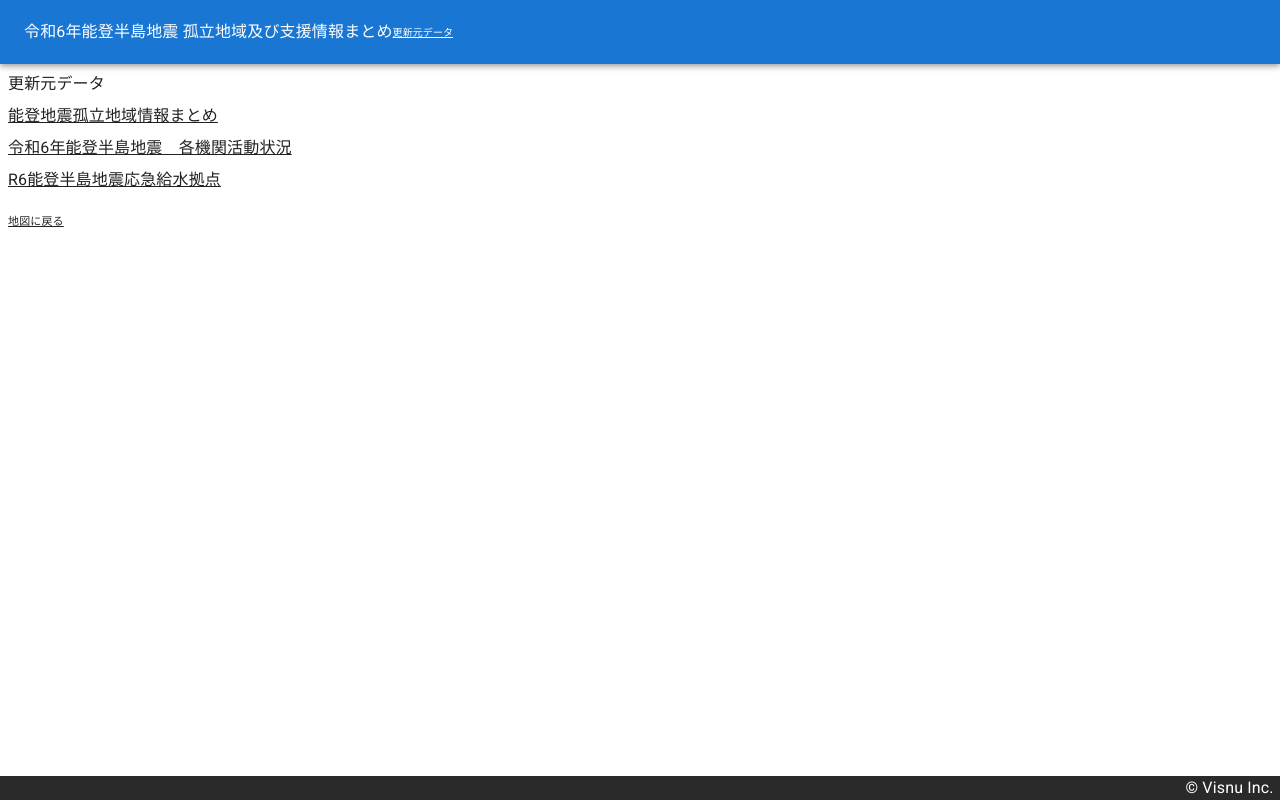
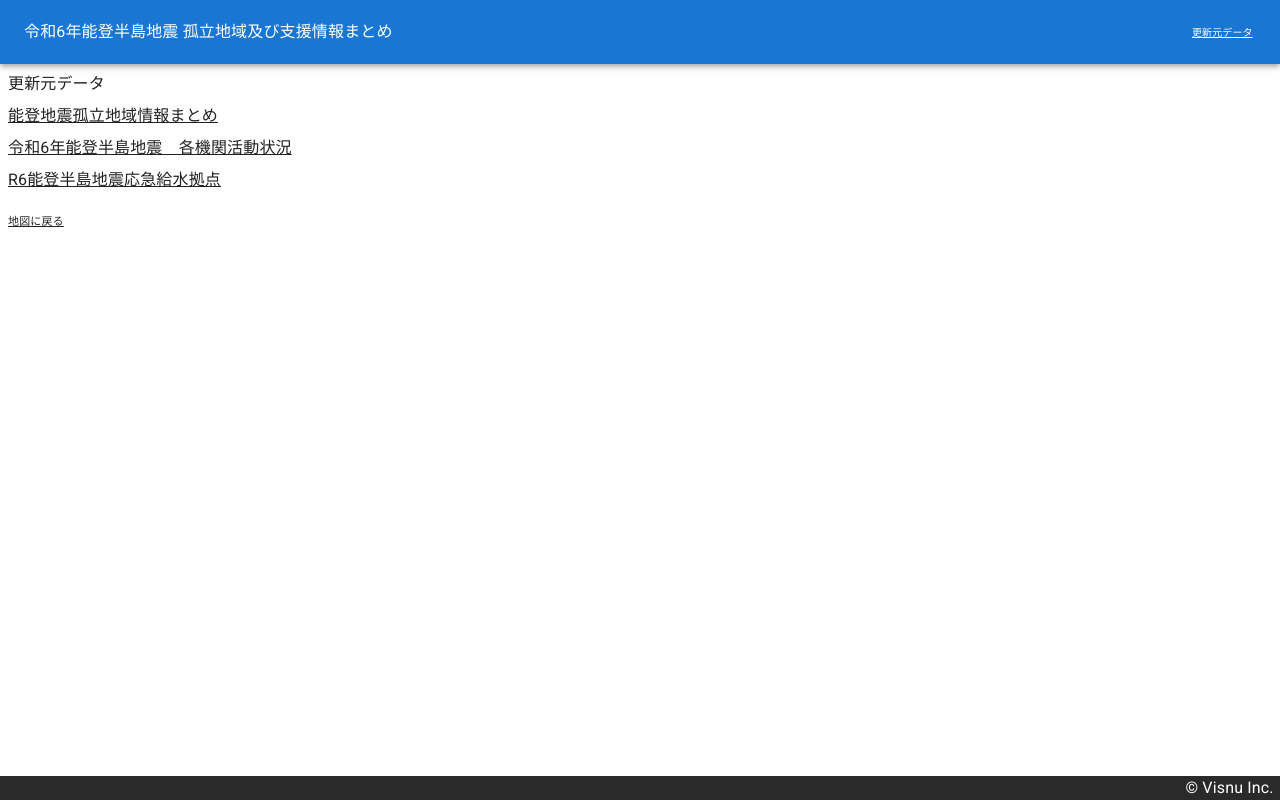
Before and after one commit to Visnu-Inc/noto-earthquake-map, a React (Create React App) app in the folder packages/client/: page /data in a window 1280 px wide. Built offline with nearby package versions, Linux system fonts and the light colour scheme; no server answers.

Commit message:
change activity layer source and fix header

```diff
--- a/packages/client/src/components/atoms/Header.tsx
+++ b/packages/client/src/components/atoms/Header.tsx
@@ -1,29 +1,29 @@
-import {
-  AppBar,
-  Container,
-  Stack,
-  Toolbar,
-  Typography,
-} from '@mui/material';
-import { Link } from './Link'
+import { AppBar, Container, Stack, Toolbar, Typography } from "@mui/material";
+import { Link } from "./Link";
 
 export function Header() {
   return (
-    <AppBar position="relative" >
+    <AppBar position="relative">
       <Container maxWidth="xl">
         <Toolbar sx={{ display: "flex" }} disableGutters>
-          <Link to="/" sx={{ textDecoration: 'none' }}>
-            <Typography component="div" sx={{ flexGrow: 1, wordBreak:"auto-phrase", fontSize:16 }}>
-              令和6年能登半島地震 <wbr/>孤立地域及び支援情報まとめ
+          <Link to="/" sx={{ textDecoration: "none", flexGrow: 1 }}>
+            <Typography
+              component="div"
+              sx={{ wordBreak: "auto-phrase", fontSize: 16 }}
+            >
+              令和6年能登半島地震 <wbr />
+              孤立地域及び支援情報まとめ
             </Typography>
           </Link>
           <Stack>
             <Link to="/data">
-              <Typography fontSize={10} sx={{ minWidth: '64px' }}>更新元データ</Typography>
+              <Typography fontSize={10} sx={{ minWidth: "64px" }}>
+                更新元データ
+              </Typography>
             </Link>
           </Stack>
         </Toolbar>
       </Container>
     </AppBar>
-  )
+  );
 }
--- a/packages/client/src/components/pages/Data/index.tsx
+++ b/packages/client/src/components/pages/Data/index.tsx
@@ -1,11 +1,6 @@
-import {
-  Link as MuiLink,
-  Stack,
-  Box,
-  Typography,
-} from '@mui/material'
-import { Layout } from '../../Layout'
-import { Link } from '../../atoms/Link'
+import { Link as MuiLink, Stack, Box, Typography } from "@mui/material";
+import { Layout } from "../../Layout";
+import { Link } from "../../atoms/Link";
 
 export default function Data() {
   return (
@@ -24,7 +19,7 @@ export default function Data() {
         <Box sx={{ mt: 1 }}>
           <MuiLink
             color="inherit"
-              href="https://www.google.com/maps/d/u/0/edit?mid=1PWNOtM4Zbmz-yr92ftQ6NQvp3K6fh30&usp=sharing"
+            href="https://www.google.com/maps/d/u/0/viewer?mid=1PWNOtM4Zbmz-yr92ftQ6NQvp3K6fh30&ll=36.665837067784196%2C137.52761999999998&z=8"
             target="_blank"
           >
             令和6年能登半島地震　各機関活動状況
--- a/packages/client/src/components/pages/Map/StatusController.tsx
+++ b/packages/client/src/components/pages/Map/StatusController.tsx
@@ -1,20 +1,20 @@
-import { useEffect, useState } from 'react'
-import { styled } from '@mui/material/styles'
+import KeyboardDoubleArrowLeftIcon from "@mui/icons-material/KeyboardDoubleArrowLeft";
 import {
   Card,
+  CardActions,
   CardContent,
-  CardActions,
-  FormGroup,
-  FormControlLabel,
   Checkbox,
   Collapse,
+  FormControlLabel,
+  FormGroup,
   IconButton,
+  Stack,
+  Typography,
   type IconButtonProps,
-  Stack,
-  Typography
-} from '@mui/material'
-import KeyboardDoubleArrowLeftIcon from '@mui/icons-material/KeyboardDoubleArrowLeft'
-import { type DataSources, type StatusList } from '.';
+} from "@mui/material";
+import { styled } from "@mui/material/styles";
+import { useEffect, useState } from "react";
+import { type DataSources, type StatusList } from ".";
 
 export type StatusControllerProps = {
   statusList: StatusList | null;
@@ -27,12 +27,12 @@ const Expand = styled((props: IconButtonProps & { expand: boolean }) => {
   const { expand, ...other } = props;
   return <IconButton {...other} />;
 })(({ theme, expand }) => ({
-  transform: !expand ? 'rotate(0deg)' : 'rotate(180deg)',
-  marginLeft: 'auto',
-  transition: theme.transitions.create('transform', {
-    duration: theme.transitions.duration.shortest
-  })
-}))
+  transform: !expand ? "rotate(0deg)" : "rotate(180deg)",
+  marginLeft: "auto",
+  transition: theme.transitions.create("transform", {
+    duration: theme.transitions.duration.shortest,
+  }),
+}));
 
 export const StatusController = ({
   statusList,
@@ -51,7 +51,7 @@ export const StatusController = ({
         );
         return { ...acc, [status]: show };
       }, {});
-    newState["令和6年能登半島地震 各機関活動状況"] = { "1月6日23時時点": true };
+    newState["令和6年能登半島地震 各機関活動状況"] = { 各機関活動状況: true };
     newState["R6能登半島地震応急給水拠点"] = { 応急給水拠点1月7日: false };
     newState.Google = { 交通情報: false };
     setState(newState);
@@ -66,11 +66,11 @@ export const StatusController = ({
   };
 
   const handleExpandClick = () => {
-    setExpanded(!expanded)
-  }
+    setExpanded(!expanded);
+  };
 
   return (
-    <Card sx={{ position: 'absolute', top: 64 + 16, right: 0, maxWidth: 480 }}>
+    <Card sx={{ position: "absolute", top: 64 + 16, right: 0, maxWidth: 480 }}>
       <CardActions disableSpacing>
         <Expand
           expand={expanded}
@@ -81,8 +81,13 @@ export const StatusController = ({
           <KeyboardDoubleArrowLeftIcon />
         </Expand>
       </CardActions>
-      <Collapse in={expanded} orientation="horizontal" timeout="auto" unmountOnExit>
-        <CardContent sx={{ visibility: expanded ? 'visible' : 'hidden' }}>
+      <Collapse
+        in={expanded}
+        orientation="horizontal"
+        timeout="auto"
+        unmountOnExit
+      >
+        <CardContent sx={{ visibility: expanded ? "visible" : "hidden" }}>
           <FormGroup>
             <Stack gap={3}>
               {!statusList || !state
@@ -126,5 +131,5 @@ export const StatusController = ({
         </CardContent>
       </Collapse>
     </Card>
-  )
-}
+  );
+};
--- a/packages/client/src/components/pages/Map/index.tsx
+++ b/packages/client/src/components/pages/Map/index.tsx
@@ -9,16 +9,19 @@ import React, {
   useRef,
   useState,
 } from "react";
-import { googleMap } from '../../../constants';
-import { initMap, type InitMapOptions } from '../../../lib/map';
+import { googleMap } from "../../../constants";
+import { initMap, type InitMapOptions } from "../../../lib/map";
 import type { InfoJsonType } from "../../../types";
-import { Layout } from '../../Layout'
-import { Info, type InfoProps } from './Info';
+import { Layout } from "../../Layout";
+import { Info, type InfoProps } from "./Info";
 import { StatusController, type Status } from "./StatusController";
 import { KmlLayer, TrafficLayer } from "./layer";
 
-function getInfoProp<T extends keyof InfoJsonType>(feature: google.maps.Data.Feature, key: T) {
-  return feature.getProperty(key) as InfoJsonType[T]
+function getInfoProp<T extends keyof InfoJsonType>(
+  feature: google.maps.Data.Feature,
+  key: T
+) {
+  return feature.getProperty(key) as InfoJsonType[T];
 }
 
 export default function DashboardMap() {
@@ -35,7 +38,7 @@ export default function DashboardMap() {
       ></Wrapper>
     </Layout>
   );
-};
+}
 
 export type DataSources =
   | "能登地震孤立地域情報まとめ"
@@ -46,28 +49,31 @@ export type DataSources =
 export type StatusList = Record<DataSources, string[]>;
 
 const MapContent = () => {
-  const mapRef = useRef<google.maps.Map>(null)
-  const [info, setInfo] = useState<Pick<InfoProps, 'info' | 'show'>>({ info: null, show: false })
+  const mapRef = useRef<google.maps.Map>(null);
+  const [info, setInfo] = useState<Pick<InfoProps, "info" | "show">>({
+    info: null,
+    show: false,
+  });
   const [statusList, setStatusList] = useState<StatusList | null>(null);
   const [status, setStatus] = useState<Status | null>(null);
 
   const handleClickData = (e) => {
     setInfo({
       info: {
-        id: getInfoProp(e.feature, 'id'),
-        市町村: getInfoProp(e.feature, '市町村'),
-        市町村2: getInfoProp(e.feature, '市町村2'),
-        市町村3: getInfoProp(e.feature, '市町村3'),
-        状況: getInfoProp(e.feature, '状況'),
-        最終更新時刻: getInfoProp(e.feature, '最終更新時刻'),
-        状態: getInfoProp(e.feature, '状態'),
-        対応状況: getInfoProp(e.feature, '対応状況'),
-        直近支援ニーズ: getInfoProp(e.feature, '直近支援ニーズ'),
-        情報源: getInfoProp(e.feature, '情報源'),
-        location: getInfoProp(e.feature, 'location'),
-        others: getInfoProp(e.feature, 'others')
+        id: getInfoProp(e.feature, "id"),
+        市町村: getInfoProp(e.feature, "市町村"),
+        市町村2: getInfoProp(e.feature, "市町村2"),
+        市町村3: getInfoProp(e.feature, "市町村3"),
+        状況: getInfoProp(e.feature, "状況"),
+        最終更新時刻: getInfoProp(e.feature, "最終更新時刻"),
+        状態: getInfoProp(e.feature, "状態"),
+        対応状況: getInfoProp(e.feature, "対応状況"),
+        直近支援ニーズ: getInfoProp(e.feature, "直近支援ニーズ"),
+        情報源: getInfoProp(e.feature, "情報源"),
+        location: getInfoProp(e.feature, "location"),
+        others: getInfoProp(e.feature, "others"),
       },
-      show: true
+      show: true,
     });
   };
 
@@ -93,7 +99,7 @@ const MapContent = () => {
           mapTypeControl: false,
         }}
         onDataClick={(e) => {
-          handleClickData(e)
+          handleClickData(e);
         }}
         onInitMap={({ map, data }) => {
           mapRef.current = map;
@@ -103,17 +109,17 @@ const MapContent = () => {
             item.状態 && statusSet.add(item.状態);
           }
           list["能登地震孤立地域情報まとめ"] = Array.from(statusSet);
-          list["令和6年能登半島地震 各機関活動状況"] = ["1月6日23時時点"];
+          list["令和6年能登半島地震 各機関活動状況"] = ["各機関活動状況"];
           list["R6能登半島地震応急給水拠点"] = ["応急給水拠点1月7日"];
           list["Google"] = ["交通情報"];
           setStatusList(list);
         }}
       >
         <KmlLayer
-          layerUrl="https://www.google.com/maps/d/u/0/kml?mid=1PWNOtM4Zbmz-yr92ftQ6NQvp3K6fh30&lid=PX_ylrtbF7A"
+          layerUrl="https://www.google.com/maps/d/u/0/kml?mid=1PWNOtM4Zbmz-yr92ftQ6NQvp3K6fh30"
           map={mapRef.current}
           visible={
-            status?.["令和6年能登半島地震 各機関活動状況"]["1月6日23時時点"]
+            status?.["令和6年能登半島地震 各機関活動状況"]["各機関活動状況"]
           }
         />
         <KmlLayer
@@ -139,28 +145,24 @@ const MapContent = () => {
 
 type MapContainerProps = {
   children?: ReactNode;
-  onDataClick: InitMapOptions['onClickData']
-  mapOptions: google.maps.MapOptions
-  onInitMap: (arg: Awaited<ReturnType<typeof initMap>>) => void
-}
+  onDataClick: InitMapOptions["onClickData"];
+  mapOptions: google.maps.MapOptions;
+  onInitMap: (arg: Awaited<ReturnType<typeof initMap>>) => void;
+};
 
-const MapContainer = React.memo(({
-  children,
-  onDataClick,
-  mapOptions,
-  onInitMap
-}: MapContainerProps) => {
-  const ref = useRef<HTMLDivElement>(null);
+const MapContainer = React.memo(
+  ({ children, onDataClick, mapOptions, onInitMap }: MapContainerProps) => {
+    const ref = useRef<HTMLDivElement>(null);
 
-  useEffect(() => {
-    initMap(ref.current, mapOptions, {
-      onClickData: (e) => {
-        onDataClick(e)
-      }
-    }).then(({ map, data }) => {
-      onInitMap({ map, data })
-    })
-  }, [])
+    useEffect(() => {
+      initMap(ref.current, mapOptions, {
+        onClickData: (e) => {
+          onDataClick(e);
+        },
+      }).then(({ map, data }) => {
+        onInitMap({ map, data });
+      });
+    }, []);
 
     return (
       <div style={{ flexGrow: "1", height: "100%" }} ref={ref} id="map">
```
Lines whose indentation alone changed are shown as unchanged.
